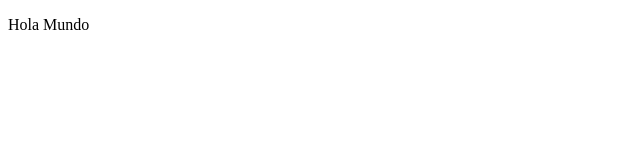
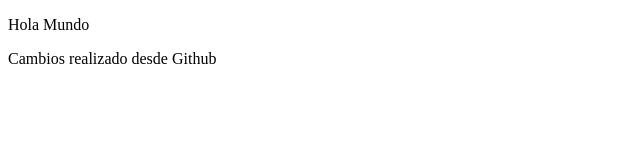
Before and after one commit to aleexjimeenezz/Github-WebStorm, a plain HTML site: page Paginas/index.html in a window 1280 px wide. Shown: the whole page, without its empty margins (0-640 px from the left). Drawn offline with Linux system fonts and the light colour scheme.

Commit message:
Cambios index.html
Cambios desde Github - Alex Jimenez Nuñez - v.0.0.1 - 25/02/2025

```diff
--- a/Paginas/index.html
+++ b/Paginas/index.html
@@ -7,6 +7,7 @@
 <body>
 
 <p>Hola Mundo</p>
+<p>Cambios realizado desde Github</p>
 
 </body>
 </html>
```
